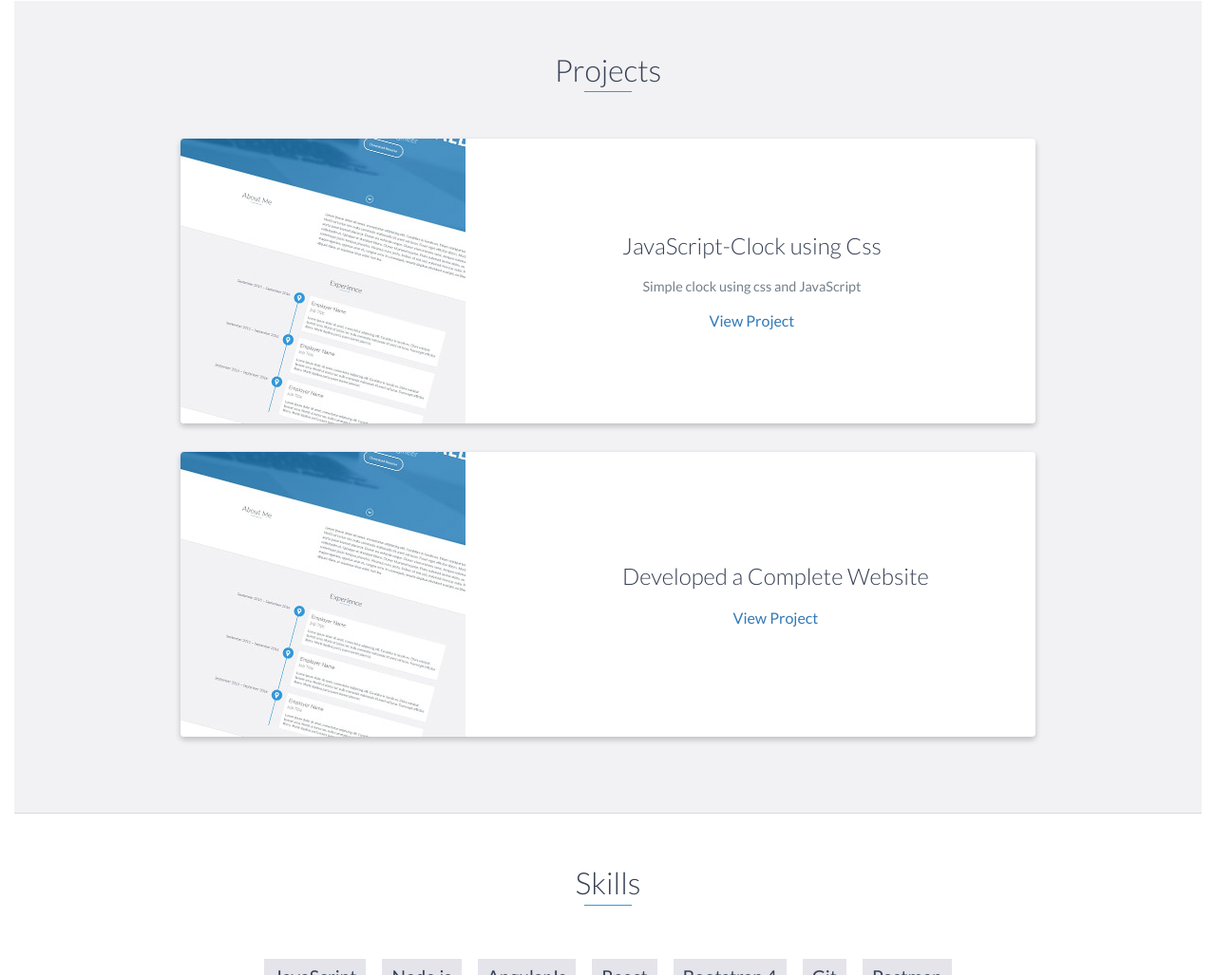
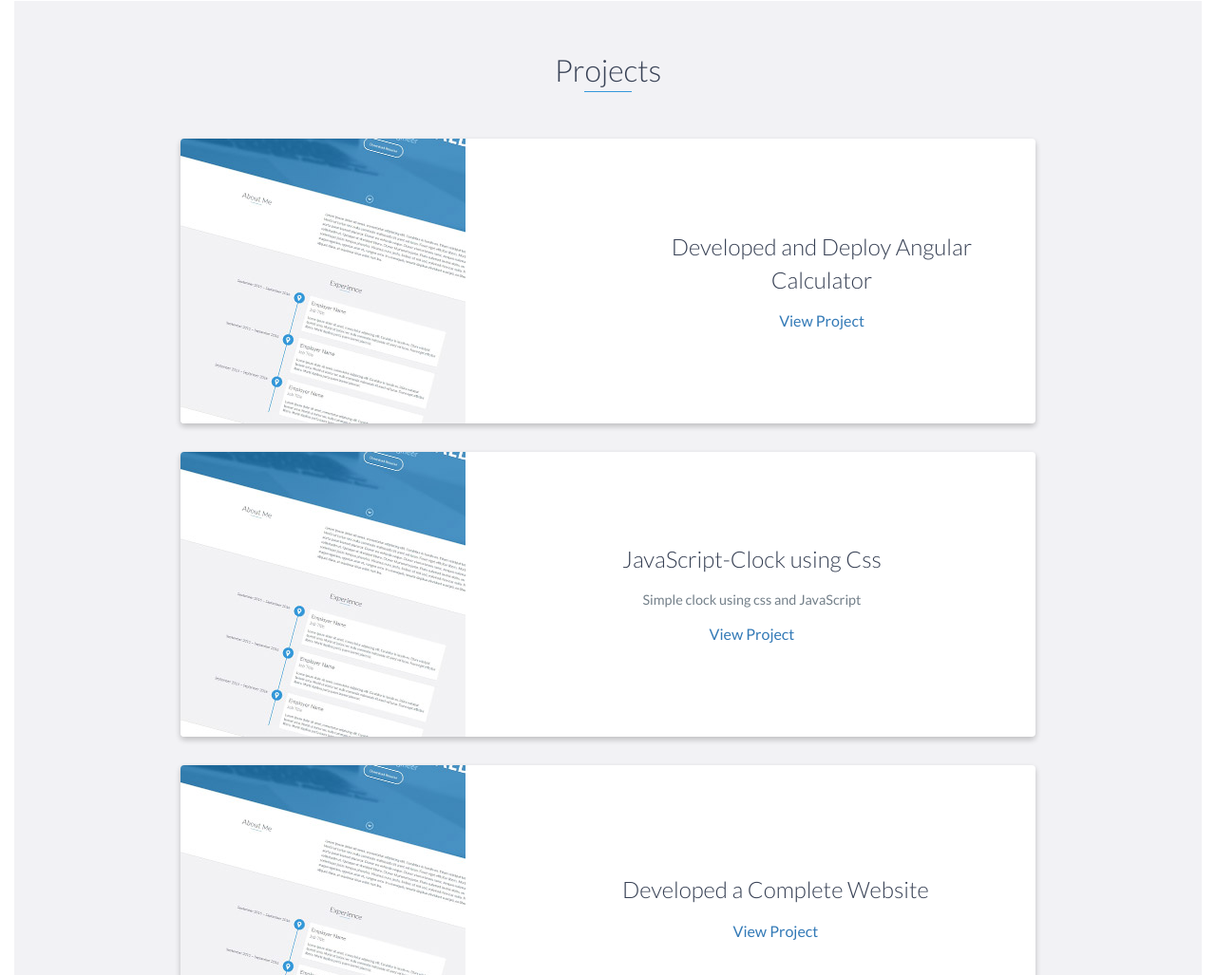
Before and after one commit to sankalp-007/sankalp-007.github.io, a website: page index.html in a window 1280 px wide. Shown: the part 1319-2346 px from the top of the page at 95% size. Drawn offline with nearby package versions, Linux system fonts and the light colour scheme.

Commit message:
added new project

```diff
--- a/index.html
+++ b/index.html
@@ -103,6 +103,19 @@
                         </div>
                         <!-- End .project-image -->
                         <div class="project-info">
+                            <h3>Developed and Deploy Angular Calculator</h3>
+
+                            <a href="https://sankalp-007.github.io/angular-claculator/">View Project</a>
+                        </div>
+                        <!-- End .project-info -->
+                    </div>
+                    <!-- End .project -->
+                    <div class="project shadow-large">
+                        <div class="project-image">
+                            <img src="images/project.jpg" />
+                        </div>
+                        <!-- End .project-image -->
+                        <div class="project-info">
                             <h3>JavaScript-Clock using Css</h3>
                             <p>
                                 Simple clock using css and JavaScript
```
